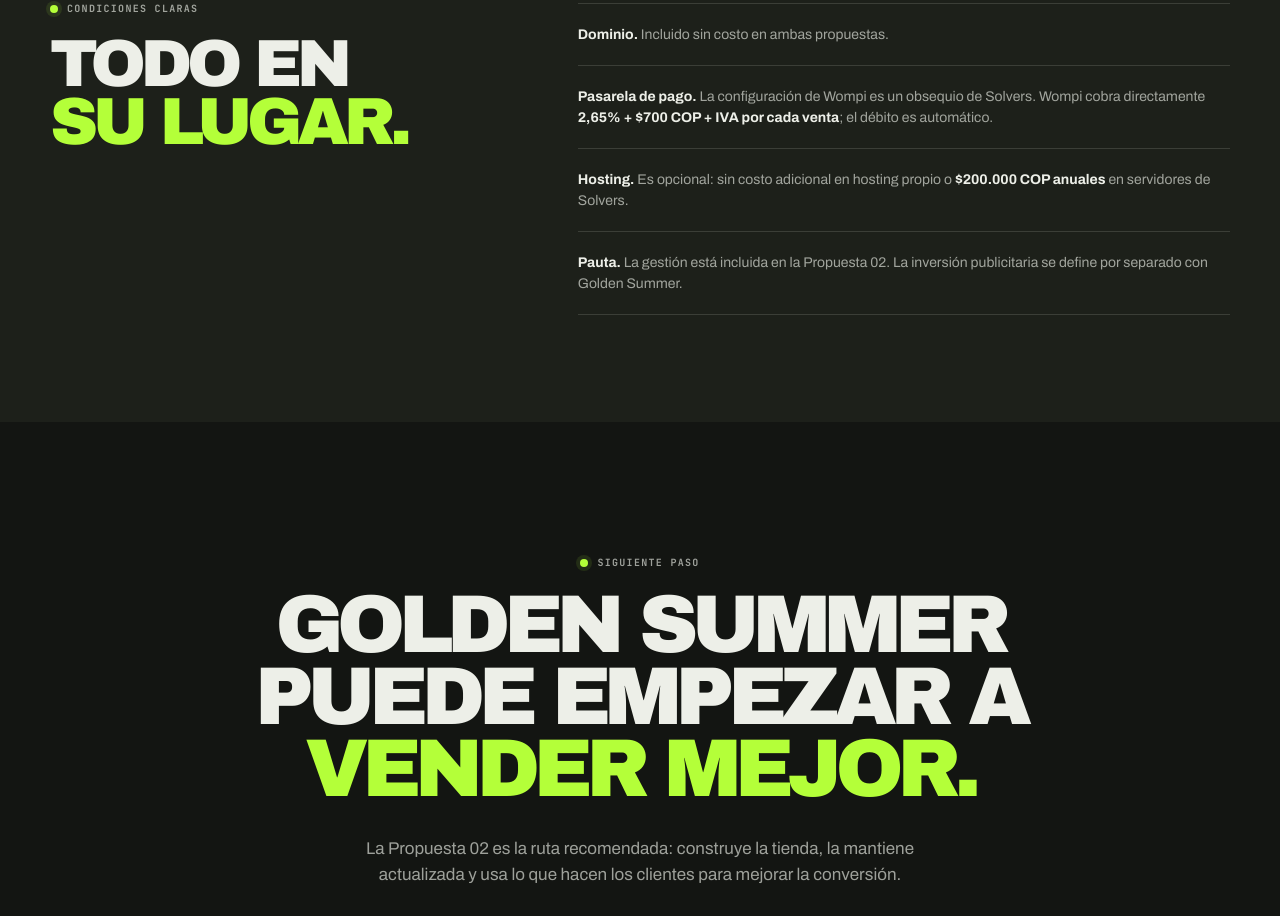
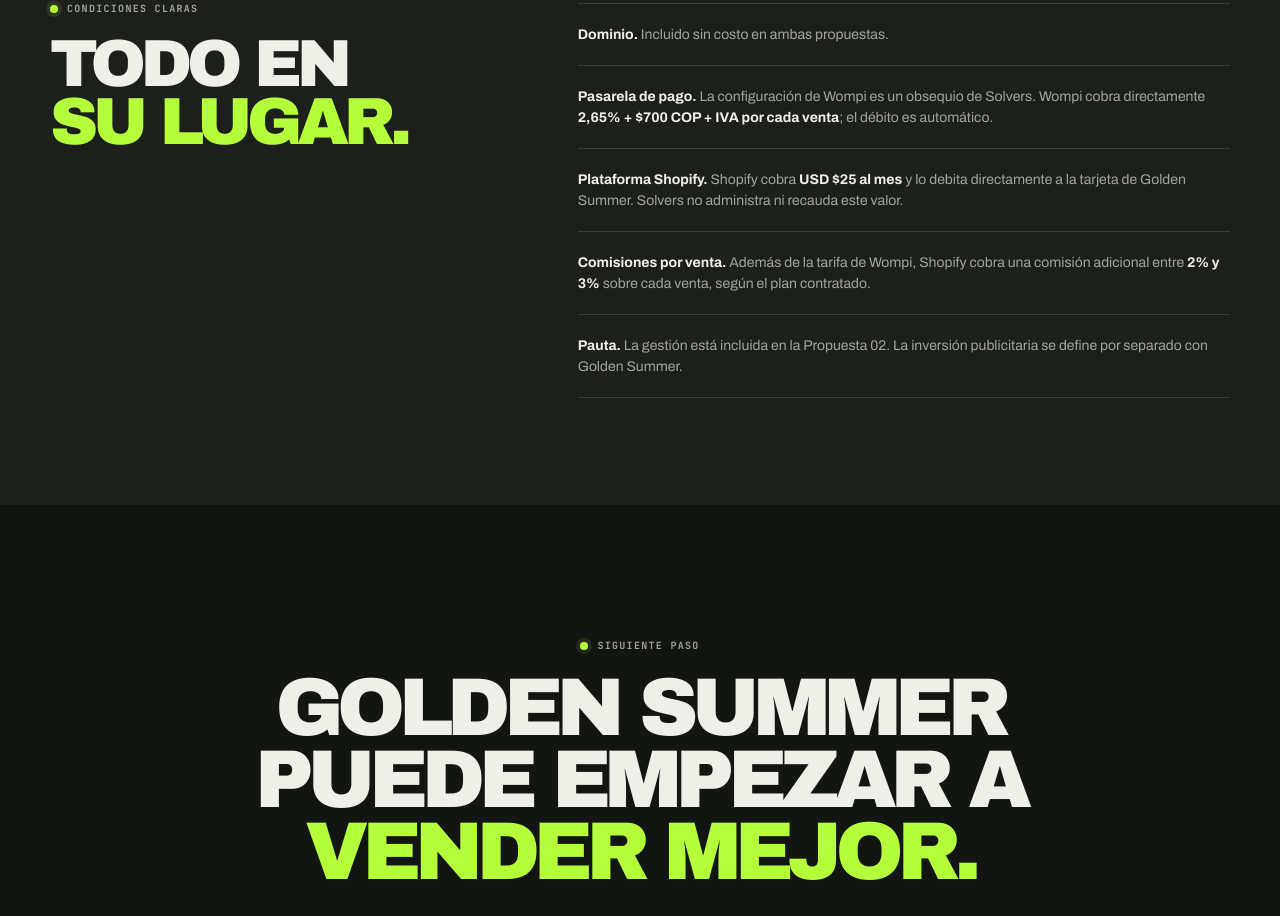
Before and after one commit to silvanasolvers/propuesta-golden-summer, a website: page public/index.html in a window 1280 px wide. Shown: the part 3358-4274 px from the top of the page. Drawn offline with Linux system fonts and the light colour scheme.

Commit message:
fix: aclarar costos directos de Shopify

```diff
--- a/public/index.html
+++ b/public/index.html
@@ -94,7 +94,7 @@
               <s>Valor habitual $9.500.000</s>
               <strong>$3.400.000 <small>COP</small></strong>
               <b class="save-badge">AHORRAS $6.100.000</b>
-              <div class="hosting"><span>HOSTING / ANUAL</span><p>Si Golden Summer ya tiene hosting, alojamos ahí sin costo adicional. Si prefiere servidores de Solvers: <b>$200.000 COP al año.</b></p></div>
+              <div class="hosting"><span>PLATAFORMA SHOPIFY / COBRO DIRECTO</span><p>Shopify debita <b>USD $25 al mes</b> directamente a la tarjeta de Golden Summer. Solvers no recauda ni administra este cobro.</p></div>
               <a class="outline" href="https://wa.me/573216424600?text=Hola%2C%20quiero%20continuar%20con%20la%20Propuesta%2001%20de%20Golden%20Summer." target="_blank" rel="noreferrer">Elegir propuesta 01 <span>↗</span></a>
             </div>
           </article>
@@ -146,7 +146,8 @@
           <div class="terms-list">
             <p><b>Dominio.</b> Incluido sin costo en ambas propuestas.</p>
             <p><b>Pasarela de pago.</b> La configuración de Wompi es un obsequio de Solvers. Wompi cobra directamente <b>2,65% + $700 COP + IVA por cada venta</b>; el débito es automático.</p>
-            <p><b>Hosting.</b> Es opcional: sin costo adicional en hosting propio o <b>$200.000 COP anuales</b> en servidores de Solvers.</p>
+            <p><b>Plataforma Shopify.</b> Shopify cobra <b>USD $25 al mes</b> y lo debita directamente a la tarjeta de Golden Summer. Solvers no administra ni recauda este valor.</p>
+            <p><b>Comisiones por venta.</b> Además de la tarifa de Wompi, Shopify cobra una comisión adicional entre <b>2% y 3%</b> sobre cada venta, según el plan contratado.</p>
             <p><b>Pauta.</b> La gestión está incluida en la Propuesta 02. La inversión publicitaria se define por separado con Golden Summer.</p>
           </div>
         </div>
--- a/scripts/check.mjs
+++ b/scripts/check.mjs
@@ -10,8 +10,9 @@ const required = [
   '$20.000.000',
   '10%',
   'Wompi',
+  'Shopify',
   '2,65%',
-  '$200.000',
+  'USD $25',
   'Alianza con Lorena',
   'Mapa de calor',
   'Propuesta 02'
```
